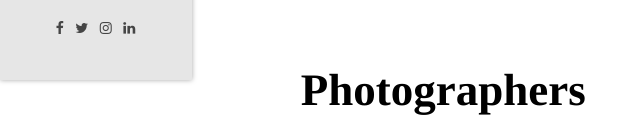
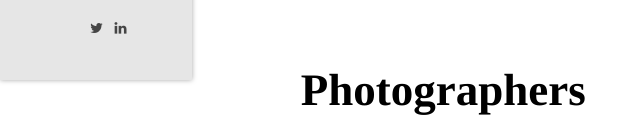
Before and after one commit to lim-clara/lim-clara.github.io, a plain HTML site: page about.html in a window 1280 px wide. Shown: the part 720-837 px from the top of the page, 0-640 px from the left. Drawn offline with Linux system fonts and the light colour scheme; files whose address does not match are found by name.

Commit message:
test gmail icon

```diff
--- a/about.html
+++ b/about.html
@@ -83,10 +83,9 @@
 			<div class="fh5co-footer">
 				<p><small>&copy; 2016 Blend Free HTML5. All Rights Reserved.</span> <span>Designed by <a href="http://freehtml5.co/" target="_blank">FreeHTML5.co</a> </span> <span>Demo Images: <a href="http://pexels.com/" target="_blank">Pexels</a></span></small></p>
 				<ul>
-					<li><a href="#"><i class="icon-facebook"></i></a></li>
-					<li><a href="#"><i class="icon-twitter"></i></a></li>
-					<li><a href="#"><i class="icon-instagram"></i></a></li>
-					<li><a href="#"><i class="icon-linkedin"></i></a></li>
+					<li><a href="#"><i class="icon-envelop"></i></a></li>
+					<li><a href="https://twitter.com/limsq_clara"><i class="icon-twitter"></i></a></li>
+					<li><a href="https://www.linkedin.com/in/lim-shu-qi-clara-74a027138/"><i class="icon-linkedin"></i></a></li>
 				</ul>
 			</div>
 
--- a/css/icomoon.css
+++ b/css/icomoon.css
@@ -495,8 +495,8 @@
 .icon-twitter:before {
     content: "\f099";
 }
-.icon-facebook:before {
-    content: "\f09a";
+.icon-envelop:before {
+    content: "\e945";
 }
 .icon-facebook-f:before {
     content: "\f09a";
```
